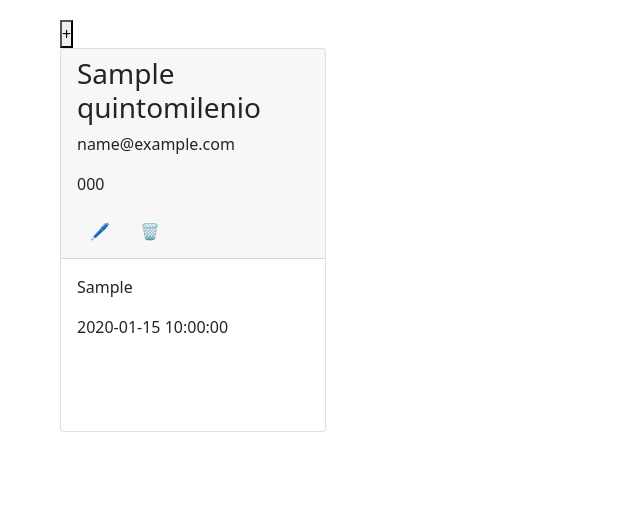
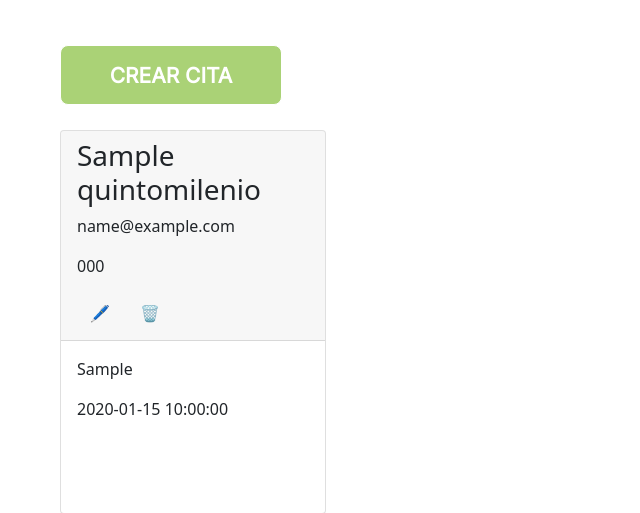
Before and after one commit to Sergio-Fernandez-Dev/quintomilenio, a PHP site: page / in a window 1280 px wide. Shown: the top 513 px of the page, without its empty margins (0-640 px from the left). Run offline with PHP 8.4, Linux system fonts and the light colour scheme; tables that the repository leaves empty hold one stand-in row (values such as "Sample post").

Commit message:
floating button

```diff
--- a/index.php
+++ b/index.php
@@ -5,6 +5,9 @@
     <meta charset="UTF-8">
     <meta http-equiv="X-UA-Compatible" content="IE=edge">
     <meta name="viewport" content="width=device-width, initial-scale=1.0">
+    <link rel="preconnect" href="https://fonts.gstatic.com" crossorigin>
+    <link href="https://fonts.googleapis.com/css2?family=Inter&display=swap" rel="stylesheet">
+    <link rel="stylesheet" href="https://fonts.googleapis.com/css2?family=Material+Symbols+Outlined:opsz,wght,FILL,GRAD@48,700,1,-25" />
     <link href="https://cdn.jsdelivr.net/npm/bootstrap@5.0.2/dist/css/bootstrap.min.css" rel="stylesheet" integrity="sha384-EVSTQN3/azprG1Anm3QDgpJLIm9Nao0Yz1ztcQTwFspd3yD65VohhpuuCOmLASjC" crossorigin="anonymous">
     <script src="https://cdn.jsdelivr.net/npm/bootstrap@5.0.2/dist/js/bootstrap.bundle.min.js" integrity="sha384-MrcW6ZMFYlzcLA8Nl+NtUVF0sA7MsXsP1UyJoMp4YLEuNSfAP+JcXn/tWtIaxVXM" crossorigin="anonymous"></script>
     <link rel="stylesheet" href="./src/Views/app.css">
--- a/src/Views/appointmentsList.css
+++ b/src/Views/appointmentsList.css
@@ -5,7 +5,47 @@
   grid-template-columns: repeat(auto-fill, minmax(15rem, 1fr));
 }
 
-btn-float {
+.btn-float {
+  border: 1px solid #FFF;
+  border-radius: 100%;
   background-color: var(--primary-button-color);
-  border-radius: 100%;
+  width: 57px;
+  height: 57px;
+  color: #FFF;
+  font-size: 2rem;
+  font-weight: bolder;
+  position: fixed;
+  bottom: 20px;
+  right: 20px;
+  z-index: 99999;
 }
+.btn-expanded {
+  display: none;
+}
+
+@media (min-width: 552px) {
+  .btn-expanded {
+    width: 222px;
+    height: 60px;
+    background: #AAD276;
+    border: 1px solid #FFFFFF;
+    border-radius: 8px;
+    display: flex;
+    justify-content: center;
+    align-items: center;
+    margin: 25px 0;
+  }
+
+  .btn-expanded-text {
+    font-family: 'Inter';
+    font-style: normal;
+    font-weight: 700;
+    font-size: 21px;
+    line-height: 25px;
+    color: #FFF;
+  }
+
+  .btn-float {
+    display: none;
+  }
+}
--- a/src/Views/appointmentsList.php
+++ b/src/Views/appointmentsList.php
@@ -3,8 +3,13 @@ require_once("components/header/header.php");
 ?>
 
 <main>
-    <a href="?action=create">
-        <button type="button" class="btn-float ">+</button>
+    <a id="f" href="?action=create">
+        <button type="button" class="btn-float">
+            <span class="material-symbols-outlined">add</span>
+        </button>
+        <button type="button" class="btn-expanded">
+            <span class="btn-expanded-text">CREAR CITA</span>
+        </button>
     </a>
 
     <div class="card-list">
```
